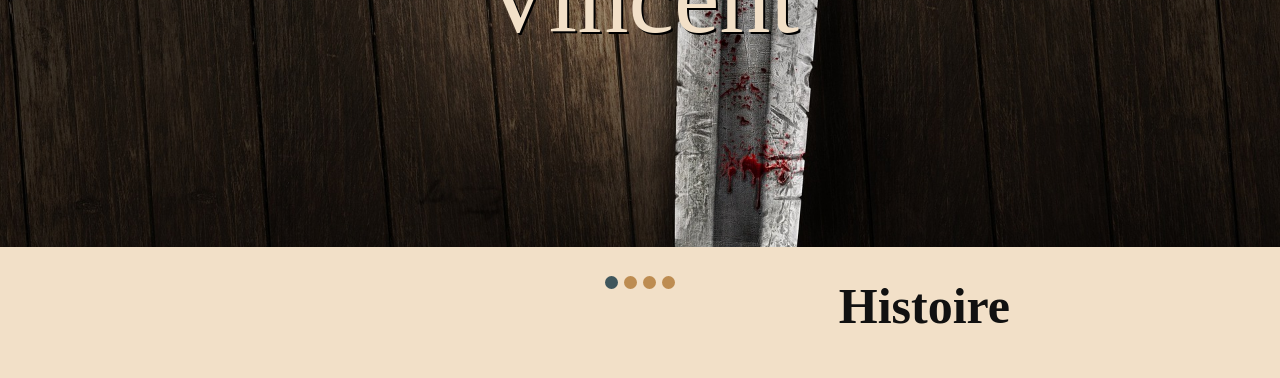
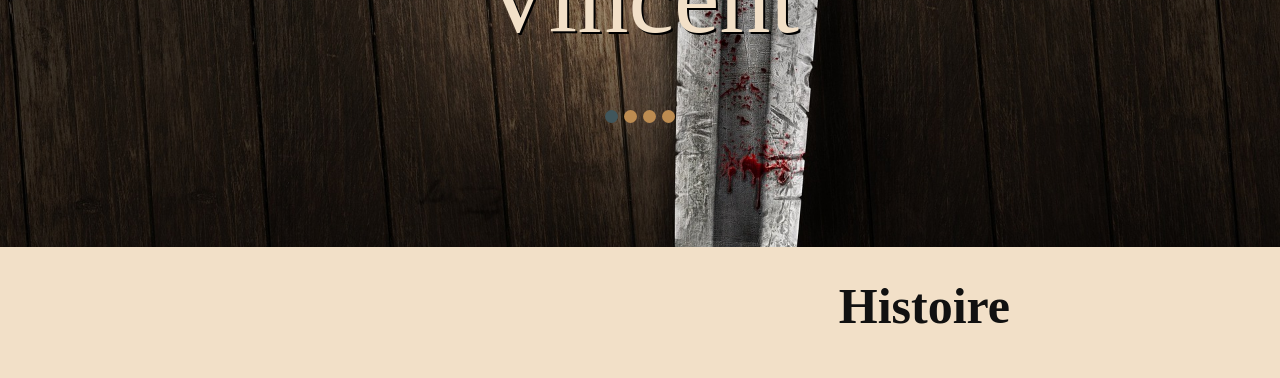
Before and after one commit to golombekvincent/golombekvincent, a Jekyll site: the page built from index.html, in a window 1280 px wide. Shown: the part 590-968 px from the top of the page. Built offline with Jekyll 4.4.1, drawn with Linux system fonts in a browser that asks for light colours.

Commit message:
fix responsive

```diff
--- a/css/main.scss
+++ b/css/main.scss
@@ -207,7 +207,7 @@
 ///CERCLES SLIDER ///
 
 .hold_dots{
-top:95vh;
+top:83vh;
 position: absolute;
 z-index: 50;
 display: inline-block;
@@ -215,24 +215,18 @@
 width: 100%;
 }
 
-@media (max-width: 1200px) {
+@media (max-width: 1500px) {
 
 .hold_dots{
-top:45vh;
+top:80%;
 
 }}
 
-//@media screen and (max-width: 600px) {//
-
-//.hold_dots{//
-//top:55%;///
-
-//}}//
 
 .dots{
 
 
-z-index: 10;
+z-index: 50;
 
 width: 13px;
 
@@ -354,7 +348,10 @@
 
 //HISTOIRE INTRO//
 
+.push{
+    top:20%;
 
+}
 
 .img_left{
     float:left;
--- a/index.html
+++ b/index.html
@@ -58,9 +58,6 @@
 <a onclick="plusSlides(1)"><img class="fleche_droite" src="/golombekvincent.github.io/img/fleche_droite.png"/></a>
 </div>
 
-</div>
-
-
 <div class="hold_dots">
 
 <span class="dots" onclick="currentSlide(1)"></span>
@@ -73,13 +70,17 @@
 
 </div>
 
+</div>
+
+
+
 
 <!-- BLOC HISTOIRE -->
 
 <div class="fond_beige">
 
     <div class="wrapper">
-        <h2 class="title_right text_center"><b>Histoire</b></h2>
+        <h2 class="title_right text_center push"><b>Histoire</b></h2>
         <img class="img_left responsive" src="img/Chevalier.jpg"/>
 
         <div class="text_right responsive">
```
